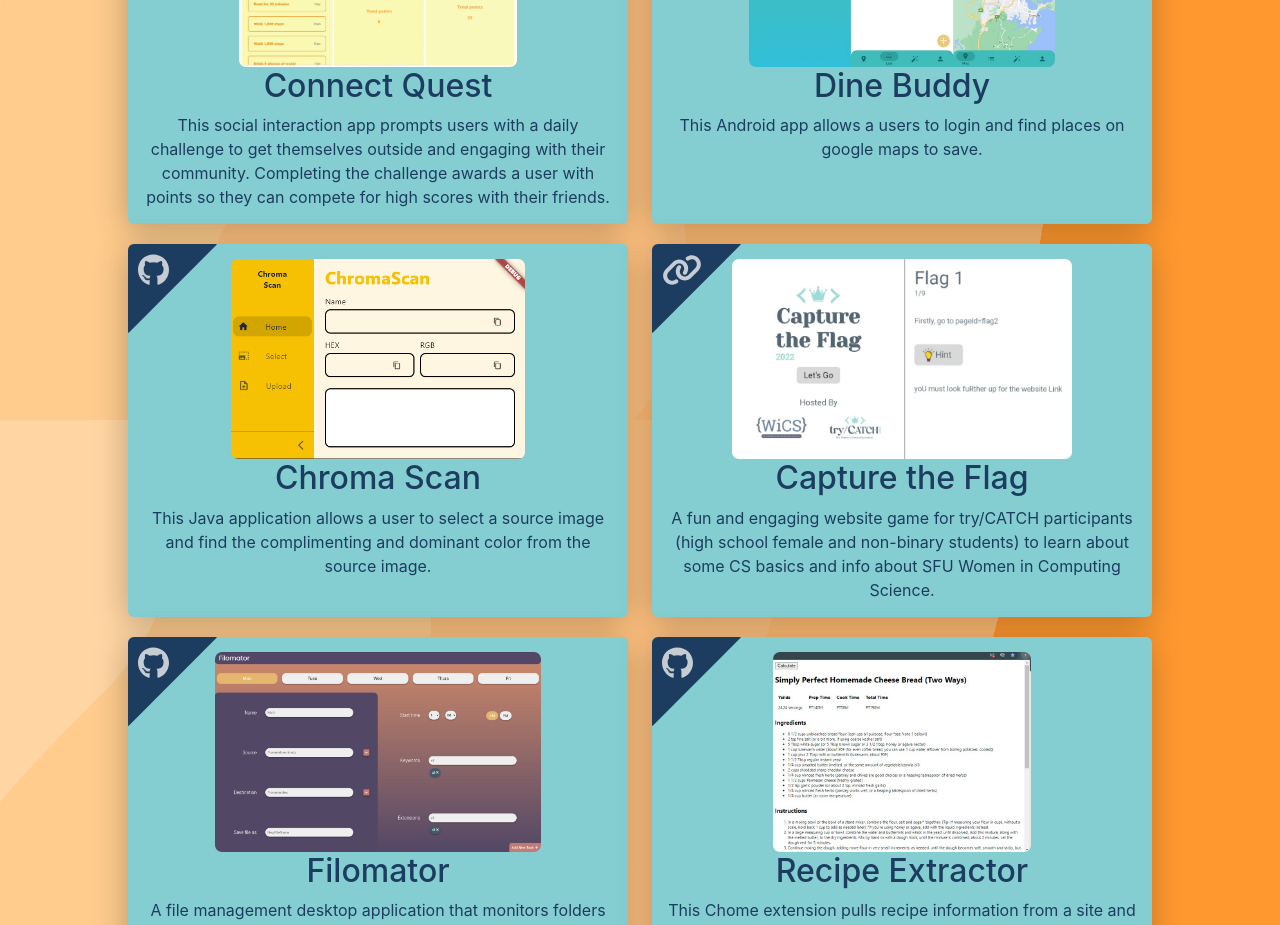
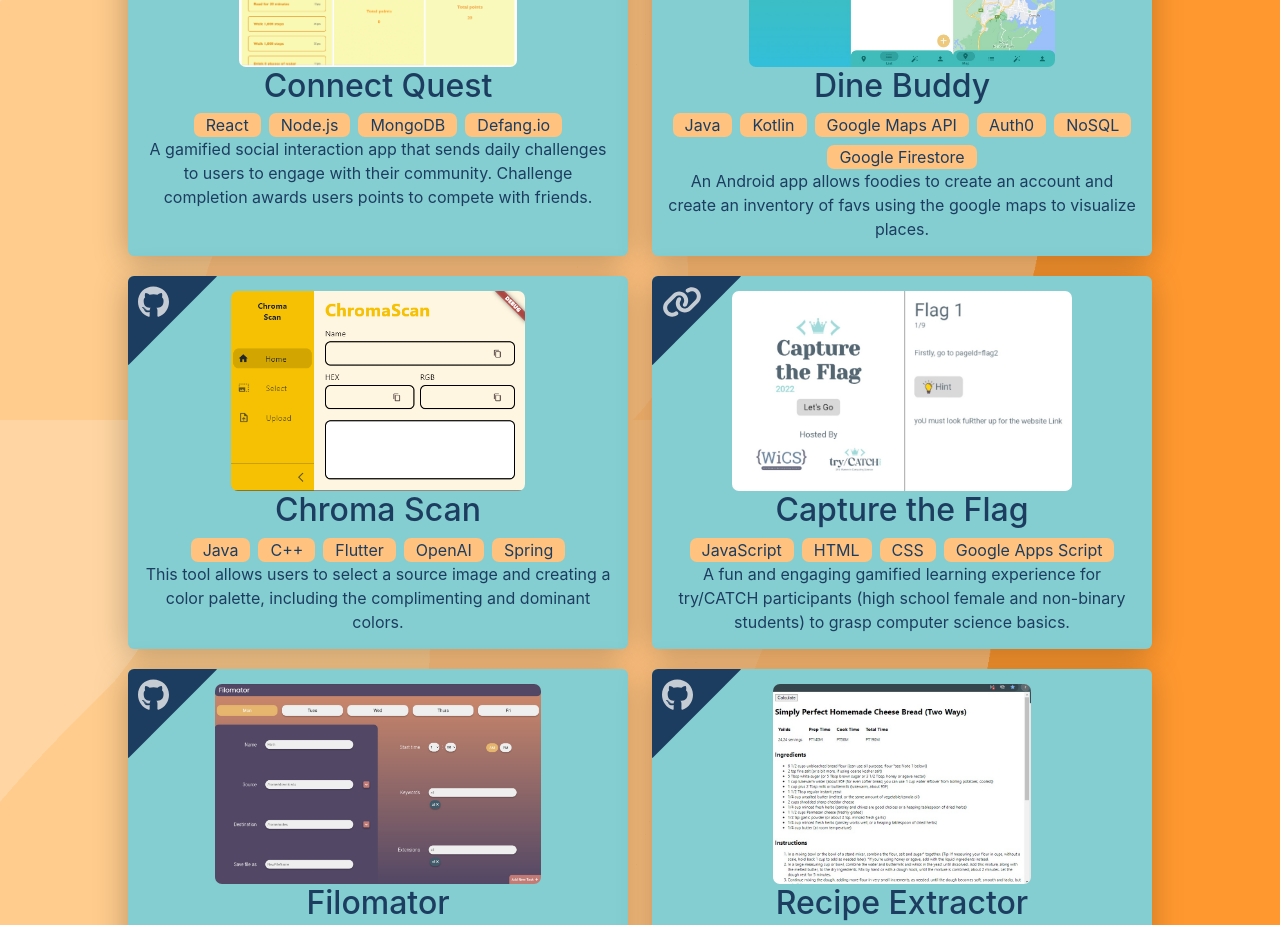
Before and after one commit to kaitlynnchan/website, a React (Create React App) app in the folder app/: page / in a window 1280 px wide. Shown: the part 1980-2905 px from the top of the page. Built offline with nearby package versions, Linux system fonts and the light colour scheme.

Commit message:
Update projects with tech labels
- create labels for tech stack for projects

```diff
--- a/app/public/data/data.json
+++ b/app/public/data/data.json
@@ -22,7 +22,7 @@
             "year": 2023
         },
         {
-            "name": "Ryan Wilk Mastercard Memorial Award",
+            "name": "Ryan Wilk Mastercard Memorial Award in Computing Science",
             "year": 2023
         },
         {
@@ -41,57 +41,66 @@
     "projects":[
         {
             "name":"Connect Quest",
-            "description":"This social interaction app prompts users with a daily challenge to get themselves outside and engaging with their community. Completing the challenge awards a user with points so they can compete for high scores with their friends.",
+            "description":"A gamified social interaction app that sends daily challenges to users to engage with their community. Challenge completion awards users points to compete with friends.",
             "img":"../connect-quest.png",
-            "link":"https://devpost.com/software/connect-quest"
+            "link":"https://devpost.com/software/connect-quest",
+            "techStack": "React, Node.js, MongoDB, Defang.io"
         },
         {
             "name":"Dine Buddy",
-            "description":"This Android app allows a users to login and find places on google maps to save.",
+            "description":"An Android app allows foodies to create an account and create an inventory of favs using the google maps to visualize places.",
             "img":"../dine-buddy.jpg",
-            "link":"https://github.com/kaitlynnchan/food-map"
+            "link":"https://github.com/kaitlynnchan/food-map",
+            "techStack": "Java, Kotlin, Google Maps API, Auth0, NoSQL, Google Firestore"
         },
         {
             "name":"Chroma Scan",
-            "description":"This Java application allows a user to select a source image and find the complimenting and dominant color from the source image.",
+            "description":"This tool allows users to select a source image and creating a color palette, including the complimenting and dominant colors.",
             "img":"../chroma-scan.png",
-            "link":"https://github.com/kaitlynnchan/chroma-scan"
+            "link":"https://github.com/kaitlynnchan/chroma-scan",
+            "techStack": "Java, C++, Flutter, OpenAI, Spring"
         },
         {
             "name":"Capture the Flag",
-            "description":"A fun and engaging website game for try/CATCH participants (high school female and non-binary students) to learn about some CS basics and info about SFU Women in Computing Science.",
+            "description":"A fun and engaging gamified learning experience for try/CATCH participants (high school female and non-binary students) to grasp computer science basics.",
             "img":"../capture-the-flag.jpg",
-            "link":"https://script.google.com/macros/s/AKfycbyMGdf1Crb_aFGOWAuZ4-cmHjji4w_Rpn-1MgYqFhW_GFZuttWDSQ8GG5E_rliyI0_KqQ/exec"
+            "link":"https://script.google.com/macros/s/AKfycbyMGdf1Crb_aFGOWAuZ4-cmHjji4w_Rpn-1MgYqFhW_GFZuttWDSQ8GG5E_rliyI0_KqQ/exec",
+            "techStack": "JavaScript, HTML, CSS, Google Apps Script"
         },
         {
             "name":"Filomator",
             "description":"A file management desktop application that monitors folders for incoming files and moves them to their destination. Users input where they want files to go, what files to monitor and when.",
             "img":"../new-task-page.jpg",
-            "link":"https://github.com/kaitlynnchan/Filomator"
+            "link":"https://github.com/kaitlynnchan/Filomator",
+            "techStack": "Python, Watchdog, Node.js"
         },
         {
             "name":"Recipe Extractor",
-            "description":"This Chome extension pulls recipe information from a site and displays it to users.",
+            "description":"This Chome extension extracts a recipe from a blog and easily displays it to users.",
             "img":"../recipe-extractor.jpg",
-            "link":"https://github.com/kaitlynnchan/recipe-extractor"
+            "link":"https://github.com/kaitlynnchan/recipe-extractor",
+            "techStack": "JavaScript, jQuery, Java"
         },
         {
             "name":"Reel Deal",
             "description":"An immersive Android game where users search for the fishes implemented in Java. Users can choose how difficult they want to play and compete to improve their high scores.",
             "img":"../reeldeal-playing.jpg",
-            "link":"https://github.com/kaitlynnchan/ReelDeal"
+            "link":"https://github.com/kaitlynnchan/ReelDeal",
+            "techStack": "Java, Android, OOP"
         },
         {
             "name":"Find It",
-            "description":"A play on the game spot it, users match images on the cards and compete for a better high score. This Android game algorithmically creates cards and shuffles them where exactly 1 image matches with another card. Users are also able to import images from Flickr using the Flickr API or from their photo gallery.",
+            "description":"Users match images on the cards and compete for high scores. There is exactly 1 match for each pair of cards. Users can customize card images with Flickr or from their photo gallery.",
             "img":"../findit-playing.jpg",
-            "link":"https://github.com/kaitlynnchan/FindIt"
+            "link":"https://github.com/kaitlynnchan/FindIt",
+            "techStack": "Java, Android, Flickr API, Agile"
         },
         {
             "name":"CShell",
             "description":"A command line interpreter that forks processes to allow multiple commands to be run efficiently and independently. Users can run a script of commands.",
             "img":"../cshell-ex2.jpg",
-            "link":"https://replit.com/@kaitlynnchan/cshell"
+            "link":"https://replit.com/@kaitlynnchan/cshell",
+            "techStack": "C, Unix"
         }
     ]
 }
--- a/app/src/components/AboutPage.jsx
+++ b/app/src/components/AboutPage.jsx
@@ -32,8 +32,7 @@ const AboutPage = () => {
           <div className="row box">
             <img id="profile-pic" className="col-sm-4 col-xs-12" src={data.profileImg} />
             <div className="col-sm-8 text">
-              {/* <p>{`${data.aboutMe}`}</p> */}
-              <div dangerouslySetInnerHTML={{ __html: data.aboutMe }} />
+              <p dangerouslySetInnerHTML={{ __html: data.aboutMe }} />
               <h5>Recognitions</h5>
               <Achievements achievements={data.achievements}/>
             </div>
@@ -44,7 +43,6 @@ const AboutPage = () => {
 )};
 
 const Achievements = ({ achievements }) => {
-  console.log(achievements)
   return (
     <p>
       { achievements.map((achievement, index) => (
--- a/app/src/components/HomePage.jsx
+++ b/app/src/components/HomePage.jsx
@@ -34,7 +34,6 @@ const HomePage = () => {
     <section id="home-page" className="home wrapper page">
       <section className="body">
         <div className="inner box">
-        {/* $("#home-page .inner.box h1").css("font-size", "2.75rem"); */}
           <h1 className={`${isMobile ? "mobile" : ""}`}>{details.title}</h1>
           <h4>{details.profile}</h4>
           <section className={`nav-btns gap-3 d-md-flex ${isMobile ? "center" : ""}`}>
--- a/app/src/components/Navigation.jsx
+++ b/app/src/components/Navigation.jsx
@@ -73,7 +73,7 @@ const TopNav = () => {
 
 const SocialIcons = ({ iconSize, backIcon }) => {
   const [hovered, setHovered] = useState(null);
-  const [links, setLinks] = useState([]);
+  const [links, setLinks] = useState({});
 
   useEffect(() => {
     fetch(dataUrl)
--- a/app/src/components/ProjectsPage.css
+++ b/app/src/components/ProjectsPage.css
@@ -57,3 +57,11 @@
 .project-items .link a{
     display: block;
 }
+
+.project-items .tech-stack{
+    justify-content: center;
+}
+.project-items .tech-stack .item{
+    width: auto;
+    background: var(--orange);
+}
--- a/app/src/components/ProjectsPage.jsx
+++ b/app/src/components/ProjectsPage.jsx
@@ -47,6 +47,9 @@ const ProjectCard = ({ project }) => {
         <img className='img-fluid' src={project.img} />
         <div className='caption'>
           <h2>{project.name}</h2>
+          <div className="tech-stack row gap-2">
+            { project.techStack.split(",").map((tech, i) => ( <TechItem item={tech.trim()} key={i} /> )) }
+          </div>
           <p>{project.description}</p>
         </div>
         <div className="link">
@@ -60,4 +63,12 @@ const ProjectCard = ({ project }) => {
   )
 };
 
+const TechItem = ({ item, key }) => {
+  return (
+    <div className="item" key={key}>
+      <p>{item}</p>
+    </div>
+  )
+};
+
 export default ProjectsPage;
```
